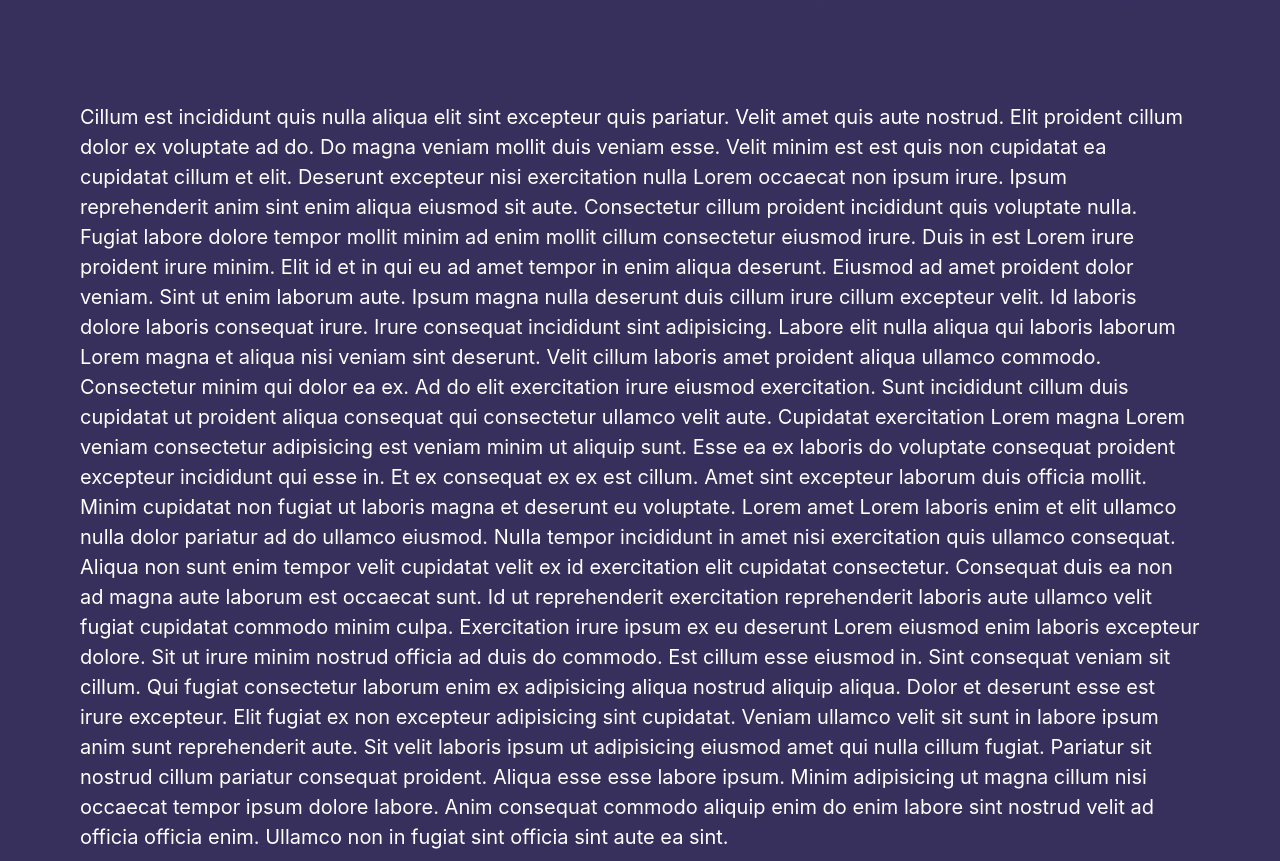
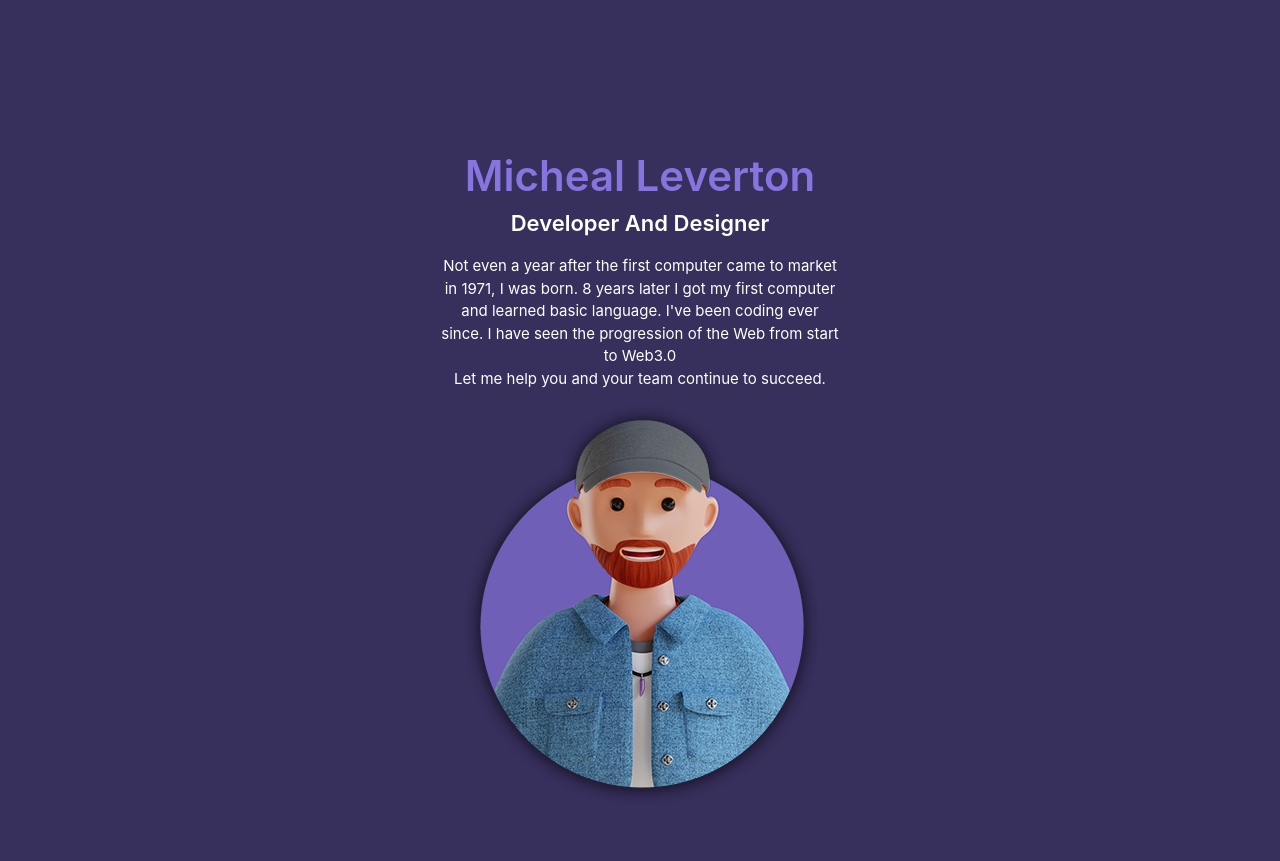
Before and after one commit to Michealleverton/micheallevertonportfolio, a React (Create React App) app: page / in a window 1280 px wide. Shown: the part 2434-3295 px from the top of the page. Built offline with nearby package versions, Linux system fonts and the light colour scheme.

Commit message:
about started

```diff
--- a/src/About.js
+++ b/src/About.js
@@ -1,27 +1,15 @@
 import React from 'react'
+import ProfilePic from './assets/profilepic.png'
 
 function About() {
   return (
-    <section id='about'>
-    <div className='textwhite mt-5'><p>Cillum est incididunt quis nulla aliqua elit sint excepteur quis pariatur. Velit amet quis aute nostrud. Elit proident cillum dolor ex voluptate ad do. Do magna veniam mollit duis veniam esse. Velit minim est est quis non cupidatat ea cupidatat cillum et elit.
-
-Deserunt excepteur nisi exercitation nulla Lorem occaecat non ipsum irure. Ipsum reprehenderit anim sint enim aliqua eiusmod sit aute. Consectetur cillum proident incididunt quis voluptate nulla. Fugiat labore dolore tempor mollit minim ad enim mollit cillum consectetur eiusmod irure. Duis in est Lorem irure proident irure minim. Elit id et in qui eu ad amet tempor in enim aliqua deserunt.
-
-Eiusmod ad amet proident dolor veniam. Sint ut enim laborum aute. Ipsum magna nulla deserunt duis cillum irure cillum excepteur velit.
-
-Id laboris dolore laboris consequat irure. Irure consequat incididunt sint adipisicing. Labore elit nulla aliqua qui laboris laborum Lorem magna et aliqua nisi veniam sint deserunt. Velit cillum laboris amet proident aliqua ullamco commodo. Consectetur minim qui dolor ea ex.
-
-Ad do elit exercitation irure eiusmod exercitation. Sunt incididunt cillum duis cupidatat ut proident aliqua consequat qui consectetur ullamco velit aute. Cupidatat exercitation Lorem magna Lorem veniam consectetur adipisicing est veniam minim ut aliquip sunt. Esse ea ex laboris do voluptate consequat proident excepteur incididunt qui esse in.
-
-Et ex consequat ex ex est cillum. Amet sint excepteur laborum duis officia mollit. Minim cupidatat non fugiat ut laboris magna et deserunt eu voluptate. Lorem amet Lorem laboris enim et elit ullamco nulla dolor pariatur ad do ullamco eiusmod. Nulla tempor incididunt in amet nisi exercitation quis ullamco consequat.
-
-Aliqua non sunt enim tempor velit cupidatat velit ex id exercitation elit cupidatat consectetur. Consequat duis ea non ad magna aute laborum est occaecat sunt. Id ut reprehenderit exercitation reprehenderit laboris aute ullamco velit fugiat cupidatat commodo minim culpa.
-
-Exercitation irure ipsum ex eu deserunt Lorem eiusmod enim laboris excepteur dolore. Sit ut irure minim nostrud officia ad duis do commodo. Est cillum esse eiusmod in. Sint consequat veniam sit cillum.
-
-Qui fugiat consectetur laborum enim ex adipisicing aliqua nostrud aliquip aliqua. Dolor et deserunt esse est irure excepteur. Elit fugiat ex non excepteur adipisicing sint cupidatat. Veniam ullamco velit sit sunt in labore ipsum anim sunt reprehenderit aute. Sit velit laboris ipsum ut adipisicing eiusmod amet qui nulla cillum fugiat. Pariatur sit nostrud cillum pariatur consequat proident.
-
-Aliqua esse esse labore ipsum. Minim adipisicing ut magna cillum nisi occaecat tempor ipsum dolore labore. Anim consequat commodo aliquip enim do enim labore sint nostrud velit ad officia officia enim. Ullamco non in fugiat sint officia sint aute ea sint.</p></div>
+    <section className='' id='about'>
+    <div className='profilecontainer textwhite mt-5'>
+      <div className='profilename'>Micheal Leverton</div>
+      <div className='profiledescription'>Developer And Designer</div>
+      <div className='profileaboutme'>Not even a year after the first computer came to market  in 1971, I was born. 8 years later I got my first computer and learned basic language. I've been coding ever since. I have seen the progression of the Web from start to Web3.0 <br/>Let me help you and your team continue to succeed. </div>
+      <div className='profilepic'><img alt="" src={ProfilePic} /></div>
+    </div>
     </section>
   )
 }
--- a/src/styles.css
+++ b/src/styles.css
@@ -33,15 +33,19 @@
 .blueline {
   border: 3px dashed blue;
 }
+
 .redline {
   border: 3px dashed red;
 }
+
 .greenline {
   border: 3px dashed green;
 }
+
 .yellowline {
   border: 3px dashed yellow;
 }
+
 .orangeline {
   border: 3px dashed orange;
 }
@@ -98,7 +102,7 @@
   margin-left: auto;
   padding-top: 3rem;
   background: url("./assets/heroimage2.jpg") no-repeat;
-  background-size:cover;
+  background-size: cover;
   height: 100vh;
 }
 
@@ -113,7 +117,7 @@
   padding-left: var(--bs-gutter-x, 5rem);
   margin-right: auto;
   margin-left: auto;
-  height:auto;
+  height: auto;
 }
 
 .name_container {
@@ -199,7 +203,7 @@
 }
 
 .bluecircleblur {
-  position:absolute;
+  position: absolute;
   width: 300px;
   height: 300px;
   border-radius: 100%;
@@ -228,7 +232,7 @@
   position: relative;
   margin-left: auto;
   margin-right: auto;
-  margin-top:40px;
+  margin-top: 40px;
   margin-bottom: 150px;
 }
 
@@ -291,7 +295,7 @@
 
 .dlproject_btn {
   display: flex;
-  gap:25px;
+  gap: 25px;
   align-items: center;
   justify-content: center;
 }
@@ -341,13 +345,15 @@
   height: 100%;
   display: flex;
   justify-content: center;
-  align-items: center;background: url('./assets/mybrain5.png') no-repeat;
+  align-items: center;
+  background: url('./assets/mybrain5.png') no-repeat;
   background-size: 1400px;
   background-position-x: center;
   /* background-size:auto; */
   background-position-y: 25px;
-  overflow:hidden;
+  overflow: hidden;
   /* background-color: #141492 */
+  margin-bottom: 90px;
 }
 
 .mybrain h2 {
@@ -364,7 +370,7 @@
   height: 100%;
   left: 0;
   top: 0;
-  pointer-events:none;
+  pointer-events: none;
 }
 
 .mybrain .set div {
@@ -416,53 +422,48 @@
 
 .mybrain .set div:nth-child(8) {
   top: 70%;
-  animation: animate  0s linear infinite;
+  animation: animate 0s linear infinite;
   animation-delay: -6s;
 }
 
-@keyframes animate
-{
-  0%
-  {
+@keyframes animate {
+  0% {
     opacity: 0;
     left: -10%;
     transform: translateY(-20px) rotate(0deg);
   }
-  10%
-  {
+
+  10% {
     opacity: 0;
     transform: translateX(-20px) rotate(15deg);
   }
-  20%
-  {
+
+  20% {
     transform: translateX(-20px) rotate(45deg);
   }
-  40%
-  {
+
+  40% {
     opacity: 1;
     transform: translateX(-20px) rotate(90deg);
   }
-  60%
-  {
+
+  60% {
     opacity: 1;
     transform: translateX(-20px) rotate(135deg);
   }
-  80%
-  {
+
+  80% {
     transform: translateX(-20px) rotate(180deg);
   }
-  80%
-  {
+
+  80% {
     opacity: 1;
-    transform: translateX(-20px) ro
-    tate(195deg);
+    transform: translateX(-20px) ro tate(195deg);
   }
-  90%
-  {
 
-  }
-  100%
-  {
+  90% {}
+
+  100% {
     opacity: 0;
     left: 80%;
     transform: translateY(-20px) rotate(225deg);
@@ -482,3 +483,45 @@
 }
 
 /* knowlegde section end */
+
+/* About section start */
+
+.profile {
+  background: rgb(55,47,92);
+  background: -moz-linear-gradient(180deg, rgba(55,47,92,0) 0%, rgba(110,94,181,1) 100%);
+  background: -webkit-linear-gradient(180deg, rgba(55,47,92,0) 0%, rgba(110,94,181,1) 100%);
+  background: linear-gradient(180deg, rgba(55,47,92,0) 0%, rgba(110,94,181,1) 100%);
+}
+
+.profilecontainer {
+  position: relative;
+  display: flex;
+  flex-direction: column;
+  width: 400px;
+  margin-right: auto;
+  margin-left: auto;
+  text-align: center;
+  padding-bottom: 50px;
+}
+
+.profileaboutme {
+  font-size: 18px;
+}
+
+.profilename {
+  color: #8874df;
+  font-size: 42px;
+  font-weight: 600;
+}
+
+.profiledescription {
+  font-size: 22px;
+  font-weight: 600;
+  margin-bottom: 15px;
+}
+
+.profileaboutme {
+  font-size: 15px;
+}
+
+/* About section end */
```
Also changed, not shown: src/assets/profilepic.png (added). Lines whose indentation alone changed are shown as unchanged.
